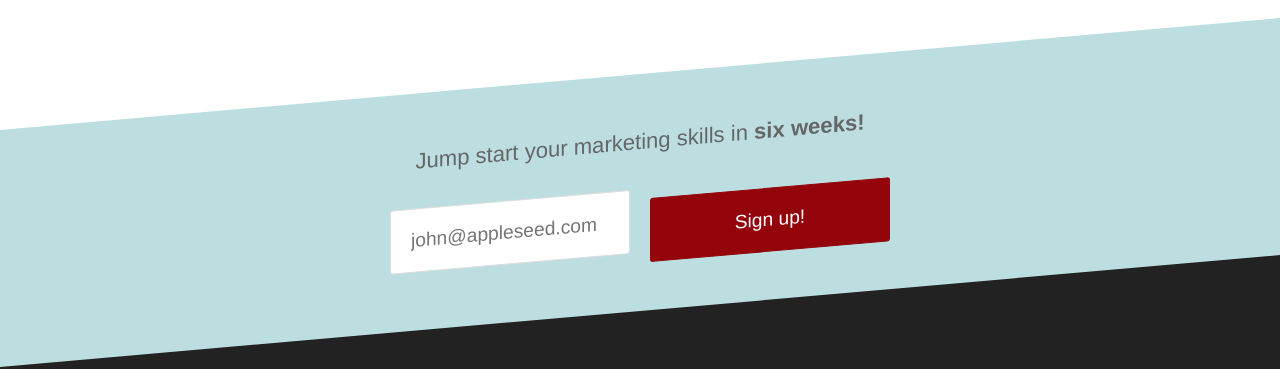
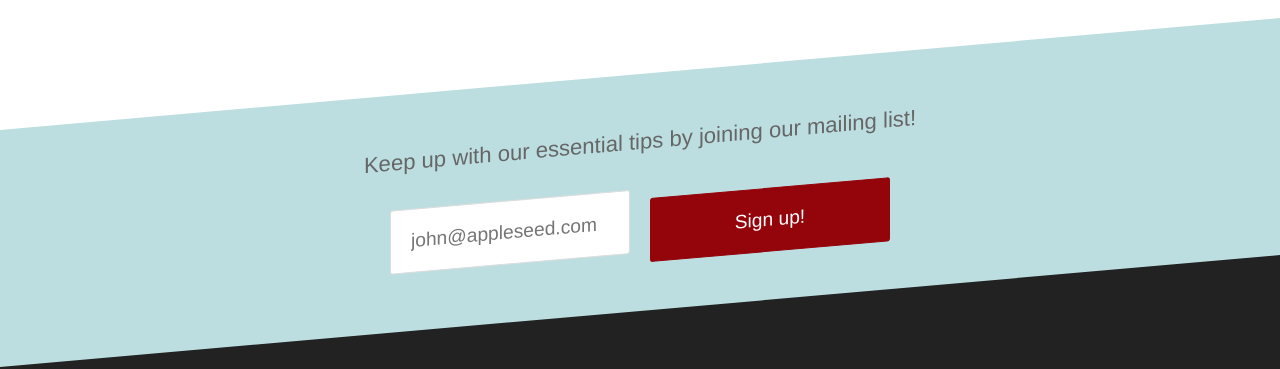
Before and after one commit to benevolenttech/btek.cc, a Jekyll site: the page built from contact-success.html, in a window 1280 px wide. Shown: the part 633-1002 px from the top of the page. Built offline with Jekyll 4.4.1, drawn with Linux system fonts in a browser that asks for light colours.

Commit message:
Updated newsletter signup

```diff
--- a/_layouts/default.html
+++ b/_layouts/default.html
@@ -53,8 +53,8 @@
 
 		{{ content }}
 
-		<section class="diagonal diagonal-newsletter">
-			<p>Jump start your marketing skills in <strong>six weeks!</strong></p>
+		<section id="footer-newsletter" class="diagonal diagonal-newsletter">
+			<p>Keep up with our essential tips by joining our mailing list!</p>
 			<form action="{{ site.baseurl }}/newsletter-success/" method="post">
 				<input type="hidden" name="_to" value="hi@benevolent.tech" />
 				<input type="text" name="_gotcha" style="display: none;" />
```
